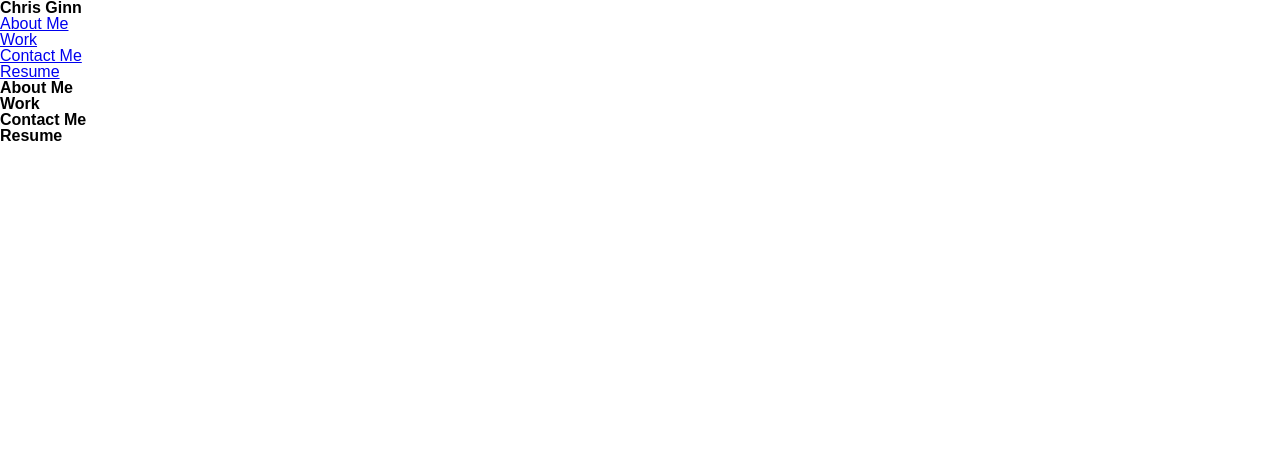
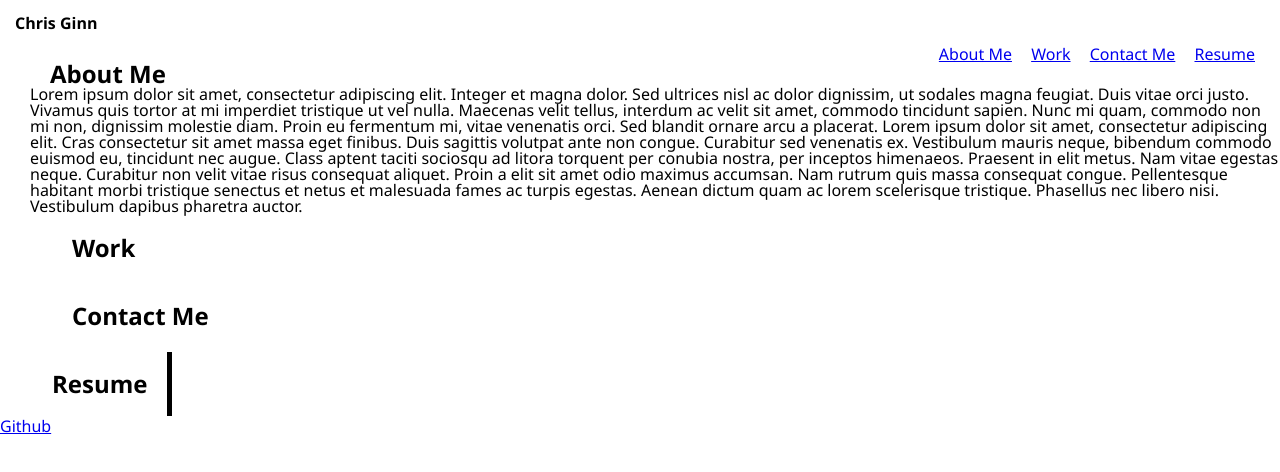
Before and after one commit to christopherginn/hw-02-Portfolio, a plain HTML site: page index.html in a window 1280 px wide. Drawn offline with Linux system fonts and the light colour scheme.

Commit message:
trying to figure out layout

```diff
--- a/assets/reset.css
+++ b/assets/reset.css
@@ -39,3 +39,8 @@
   ul {
     list-style: none;
   }
+
+td{
+      padding: 0px;
+      margin: 0px;
+  }
--- a/assets/style.css
+++ b/assets/style.css
@@ -0,0 +1,65 @@
+* {
+    font-family: 'Segoe UI', Tahoma, Geneva, Verdana, sans-serif;
+}
+
+body {
+    position: relative;
+}
+
+header {
+    position: ;
+    width:100%;
+    height: 100%;
+    padding: 15px;
+}
+
+nav ul{
+    text-align: right;
+    margin-right: 10px;
+}
+
+nav ul li{
+    display: inline;
+    text-align: right;
+    padding-right: 15px;
+}
+
+main {
+    position: relative;
+    top: px;
+    margin-left: 30px;
+}
+
+section td{
+    padding: 20px;
+    /*border-right: 5px solid;*/
+    vertical-align: top;
+    margin: 10px;
+}
+
+section h2 {
+    position: relative;
+    font-size: 150%;
+    height: fit-content;
+}
+
+.asidetitle {
+    border-right: 5px solid;
+    width: 50px;
+    text-align: right;
+}
+
+.content h2{
+    position: relative;
+    left: 20px;
+}
+
+section:hover .asidetitle{
+        border-right: 5px solid #bb8588;
+}
+
+@media screen and (max-width: 768px) {
+    nav {
+      background-color: #bb8588;
+    }
+  }
--- a/index.html
+++ b/index.html
@@ -11,6 +11,8 @@
 <body>
     <header>
     <h1>Chris Ginn</h1>
+    </header>
+
     <nav>
         <ul>
             <li><a href="#aboutme">About Me</a></li>
@@ -19,24 +21,65 @@
             <li><a href="#resume">Resume</a></li>
         </ul>
     </nav>
-    </header>
 
     <main>
-        <section id="aboutme">
+        <section id="aboutme" class="content">
+
+
                         <h2>About Me</h2>
+
+
+                        <p>Lorem ipsum dolor sit amet, consectetur adipiscing elit. Integer et magna dolor. Sed ultrices nisl ac dolor dignissim, ut sodales magna feugiat. Duis vitae orci justo. Vivamus quis tortor at mi imperdiet tristique ut vel nulla. Maecenas velit tellus, interdum ac velit sit amet, commodo tincidunt sapien. Nunc mi quam, commodo non mi non, dignissim molestie diam. Proin eu fermentum mi, vitae venenatis orci. Sed blandit ornare arcu a placerat. Lorem ipsum dolor sit amet, consectetur adipiscing elit. Cras consectetur sit amet massa eget finibus. Duis sagittis volutpat ante non congue. Curabitur sed venenatis ex. Vestibulum mauris neque, bibendum commodo euismod eu, tincidunt nec augue. Class aptent taciti sociosqu ad litora torquent per conubia nostra, per inceptos himenaeos. Praesent in elit metus.
+
+                            Nam vitae egestas neque. Curabitur non velit vitae risus consequat aliquet. Proin a elit sit amet odio maximus accumsan. Nam rutrum quis massa consequat congue. Pellentesque habitant morbi tristique senectus et netus et malesuada fames ac turpis egestas. Aenean dictum quam ac lorem scelerisque tristique. Phasellus nec libero nisi. Vestibulum dapibus pharetra auctor.
+                        </p>
+
         </section>
 
         <section id="work">
+            <table>
+                <tr>
+                    <td class="content">
                         <h2>Work</h2>
+                    </td>
+                    <td>
+
+                    </td>
+                </tr>
+            </table>
         </section>
 
         <section id="contactme">
+            <table>
+                <tr>
+                    <td class="content">
                         <h2>Contact Me</h2>
+                    </td>
+                    <td>
+
+                    </td>
+                </tr>
+            </table>
         </section>
 
         <section id="resume">
+            <table>
+                <tr>
+                    <td class="asidetitle">
                         <h2>Resume</h2>
+                    </td>
+                    <td>
+
+                    </td>
+                </tr>
+            </table>
         </section>
     </main>
+
+    <footer>
+        <ul>
+            <li><a href="https://github.com/christopherginn">Github</a></li>
+        </ul>
+    </footer>
 </body>
 </html>
```
Lines whose indentation alone changed are shown as unchanged.
